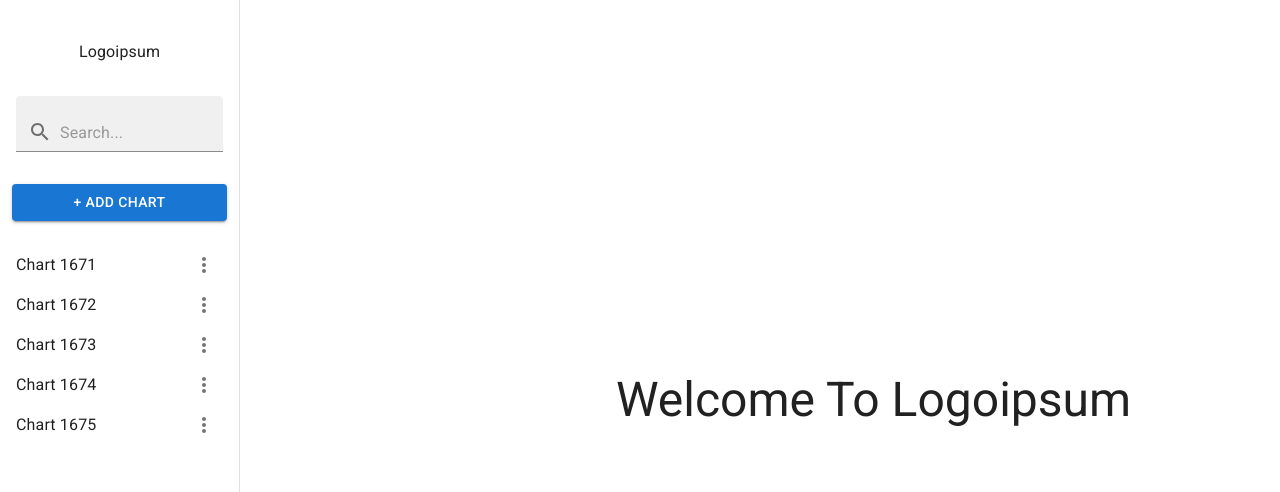
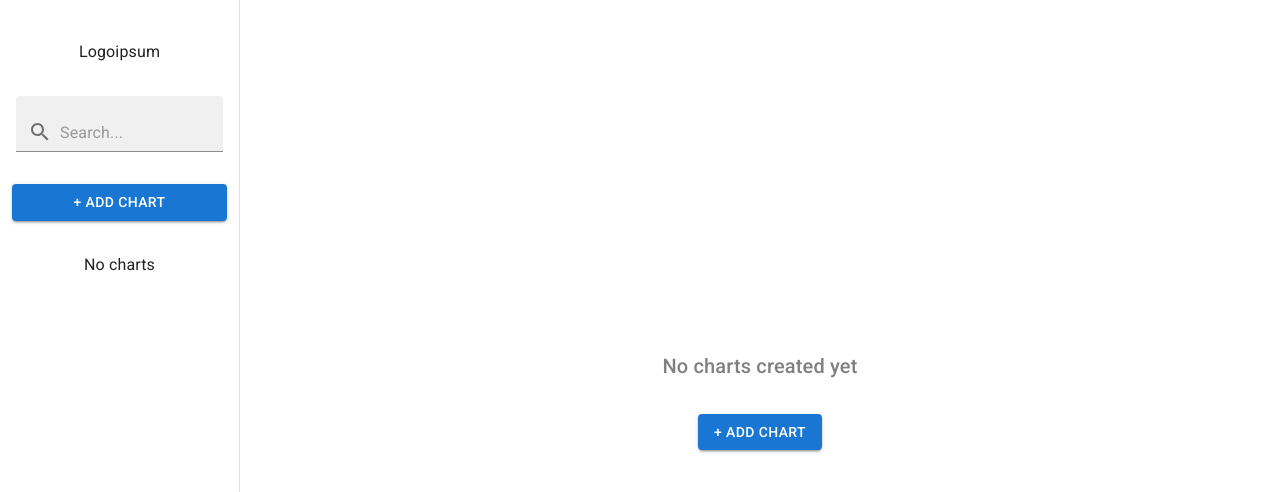
Before and after one commit to ojhaarch2054/AO022025, a React (Vite) app: page / in a window 1280 px wide. Shown: the top 492 px of the page. Built offline with nearby package versions, Linux system fonts and the light colour scheme.

Commit message:
added condition to display no charts in the sidebar and no charts created text with an add chart button on the page if no data is provided.

```diff
--- a/src/App.tsx
+++ b/src/App.tsx
@@ -5,85 +5,12 @@ import AddChartForm from "./components/AddChartForm";
 import ChartView from "./components/ChartView";
 import { useState } from "react";
 import { Sensor } from "./interfaces/sensorData";
+import Error404Page from "./components/Error404Page";
 
 function App() {
   //state to store data
   const [sensorData, setSensorData] = useState<Sensor[]>([
-    {
-      name: "Sensor_A",
-      dataseries: [
-        { value: 22.5, date: "2024-12-05T00:00:00Z" },
-        { value: 23.0, date: "2024-12-06T00:00:00Z" },
-        { value: 22.8, date: "2024-12-07T00:00:00Z" },
-        { value: 21.9, date: "2024-12-08T00:00:00Z" },
-        { value: 22.3, date: "2024-12-09T00:00:00Z" },
-        { value: 22.7, date: "2024-12-10T00:00:00Z" },
-        { value: 23.1, date: "2024-12-11T00:00:00Z" },
-        { value: 22.6, date: "2024-12-12T00:00:00Z" },
-        { value: 21.8, date: "2024-12-13T00:00:00Z" },
-        { value: 22.0, date: "2024-12-14T00:00:00Z" },
-      ],
-    },
-    {
-      name: "Sensor_B",
-      dataseries: [
-        { value: 20.4, date: "2024-08-16T00:00:00Z" },
-        { value: 21.1, date: "2024-08-17T00:00:00Z" },
-        { value: 20.9, date: "2024-08-18T00:00:00Z" },
-        { value: 21.3, date: "2024-08-19T00:00:00Z" },
-        { value: 20.7, date: "2024-08-20T00:00:00Z" },
-        { value: 21.5, date: "2024-08-21T00:00:00Z" },
-        { value: 21.0, date: "2024-08-22T00:00:00Z" },
-        { value: 20.8, date: "2024-08-23T00:00:00Z" },
-        { value: 21.2, date: "2024-08-24T00:00:00Z" },
-        { value: 20.6, date: "2024-08-25T00:00:00Z" },
-      ],
-    },
-    {
-      name: "Sensor_C",
-      dataseries: [
-        { value: 19.8, date: "2024-01-10T00:00:00Z" },
-        { value: 19.5, date: "2024-01-11T00:00:00Z" },
-        { value: 19.9, date: "2024-01-12T00:00:00Z" },
-        { value: 19.7, date: "2024-01-13T00:00:00Z" },
-        { value: 20.2, date: "2024-01-14T00:00:00Z" },
-        { value: 20.0, date: "2024-01-15T00:00:00Z" },
-        { value: 19.6, date: "2024-01-16T00:00:00Z" },
-        { value: 20.1, date: "2024-01-17T00:00:00Z" },
-        { value: 19.4, date: "2024-01-18T00:00:00Z" },
-        { value: 19.8, date: "2024-01-19T00:00:00Z" },
-      ],
-    },
-    {
-      name: "Sensor_D",
-      dataseries: [
-        { value: 18.2, date: "2024-04-21T00:00:00Z" },
-        { value: 18.7, date: "2024-04-22T00:00:00Z" },
-        { value: 18.5, date: "2024-04-23T00:00:00Z" },
-        { value: 18.3, date: "2024-04-24T00:00:00Z" },
-        { value: 18.6, date: "2024-04-25T00:00:00Z" },
-        { value: 18.9, date: "2024-04-26T00:00:00Z" },
-        { value: 18.4, date: "2024-04-27T00:00:00Z" },
-        { value: 18.1, date: "2024-04-28T00:00:00Z" },
-        { value: 18.8, date: "2024-04-29T00:00:00Z" },
-        { value: 18.3, date: "2024-04-30T00:00:00Z" },
-      ],
-    },
-    {
-      name: "Sensor_E",
-      dataseries: [
-        { value: 17.5, date: "2024-03-01T00:00:00Z" },
-        { value: 17.2, date: "2024-03-02T00:00:00Z" },
-        { value: 17.8, date: "2024-03-03T00:00:00Z" },
-        { value: 17.4, date: "2024-03-04T00:00:00Z" },
-        { value: 17.9, date: "2024-03-05T00:00:00Z" },
-        { value: 17.6, date: "2024-03-06T00:00:00Z" },
-        { value: 17.3, date: "2024-03-07T00:00:00Z" },
-        { value: 17.7, date: "2024-03-08T00:00:00Z" },
-        { value: 17.1, date: "2024-03-09T00:00:00Z" },
-        { value: 17.4, date: "2024-03-10T00:00:00Z" },
-      ],
-    },
+
   ]);
   return (
     <Router>
@@ -94,7 +21,7 @@ function App() {
           path="/chart/:id"
           element={<ChartView sensorData={sensorData} chartIndex={null} />}
         />
-
+        <Route path="*" element={<Error404Page/>} />
       </Routes>
     </Router>
   );
--- a/src/components/ChartView.tsx
+++ b/src/components/ChartView.tsx
@@ -5,6 +5,7 @@ import { DatePicker, LocalizationProvider } from "@mui/x-date-pickers";
 import { AdapterDateFns } from "@mui/x-date-pickers/AdapterDateFns";
 import { useState, useEffect } from "react";
 import "../CSS/chartViews.css";
+import { Typography } from "@mui/material";
 
 
 interface ChartViewProps {
@@ -75,6 +76,7 @@ const ChartView = ({ sensorData, chartIndex }: ChartViewProps) => {
 
   return (
     <div>
+        <>
       <div className="right-corner">
         {/*localizationProvider is used to provide the date adapter for the DatePicker component */}
         <LocalizationProvider dateAdapter={AdapterDateFns}>
@@ -107,6 +109,8 @@ const ChartView = ({ sensorData, chartIndex }: ChartViewProps) => {
           aspernatur harum cumque? Distinctio.
         </p>
       </div>
+      </>
+      )
     </div>
   );
 };
--- a/src/components/LeftSideBar.tsx
+++ b/src/components/LeftSideBar.tsx
@@ -9,7 +9,7 @@ import {
   Menu,
   MenuItem,
   Toolbar,
-  Dialog
+  Dialog,
 } from "@mui/material";
 import Box from "@mui/material/Box";
 import Drawer from "@mui/material/Drawer";
@@ -30,7 +30,7 @@ const drawerWidth = 240;
 
 const LeftSideBar = ({ sensorData }: { sensorData: Sensor[] }) => {
   //to navigate
-   const navigate = useNavigate()
+  const navigate = useNavigate();
   //state for chartClick
   const [chartClicked, setChartClicked] = useState(false);
   //state to keep track of the index of the clicked chart
@@ -72,7 +72,6 @@ const LeftSideBar = ({ sensorData }: { sensorData: Sensor[] }) => {
   //handle edit
   const handleEditItem = () => {
     setOpenEditDialog(true);
-
   };
   const handleCloseEditDialog = () => {
     setOpenEditDialog(false);
@@ -128,6 +127,11 @@ const handleEditItem = () => {
           </Button>
           {/*For list of sensor data*/}
           <Box>
+            {sensorData.length === 0 ? (
+              <Typography sx={{ textAlign: "center", marginTop: 2 }}>
+                No charts
+              </Typography>
+            ) : (
               <List>
                 {sensorData.map((sensor, i) => (
                   <ListItem
@@ -142,7 +146,7 @@ const handleEditItem = () => {
                         sx={{ marginLeft: 12 }}
                       />
                     </ListItemIcon>
-                  {/*menu component to show dropsown menus */}
+                    {/*menu component to show dropdown menus */}
                     <Menu
                       anchorEl={anchorEl}
                       open={Boolean(anchorEl)}
@@ -161,10 +165,11 @@ const handleEditItem = () => {
                   </ListItem>
                 ))}
               </List>
+            )}
           </Box>
         </Drawer>
 
-        {chartClicked ? (
+        {chartClicked && sensorData.length > 0 ? (
           //if chartclicked is true it shows the chartView component
           <Box
             component="main"
@@ -173,7 +178,7 @@ const handleEditItem = () => {
             <Toolbar />
             <ChartView sensorData={sensorData} chartIndex={clickedChartIndex} />
           </Box>
-        ) : (
+        ) : sensorData.length > 0 ? (
           //if chartClicked is false
           <Box
             sx={{
@@ -185,12 +190,44 @@ const handleEditItem = () => {
           >
             <Typography variant="h3">Welcome To Logoipsum</Typography>
           </Box>
+        ) : (
+          //if no sensorData is available
+          <Box
+          sx={{
+            display: "flex",
+            justifyContent: "center",
+            alignItems: "center",
+            height: "100vh",
+            width: "100%",
+            padding: 2,
+            boxSizing: "border-box",
+            flexDirection: "column",
+          }}
+        >
+          <Typography
+            variant="h6"
+            sx={{
+              textAlign: "center",
+              color: "gray",
+              marginBottom:4
+            }}
+          >
+            No charts created yet
+          </Typography>
+          <Button
+            variant="contained"
+            onClick={addClickBtn}
+          >
+            + Add Chart
+          </Button>
+        </Box>
         )}
-      </Box>
+
         {/*To show the dialog when the edit menu clicked */}
         <Dialog open={openEditDialog} onClose={handleCloseEditDialog}>
-        <AddChartForm/>
+          <AddChartForm />
         </Dialog>
+      </Box>
     </>
   );
 };
```
Lines whose indentation alone changed are shown as unchanged.
